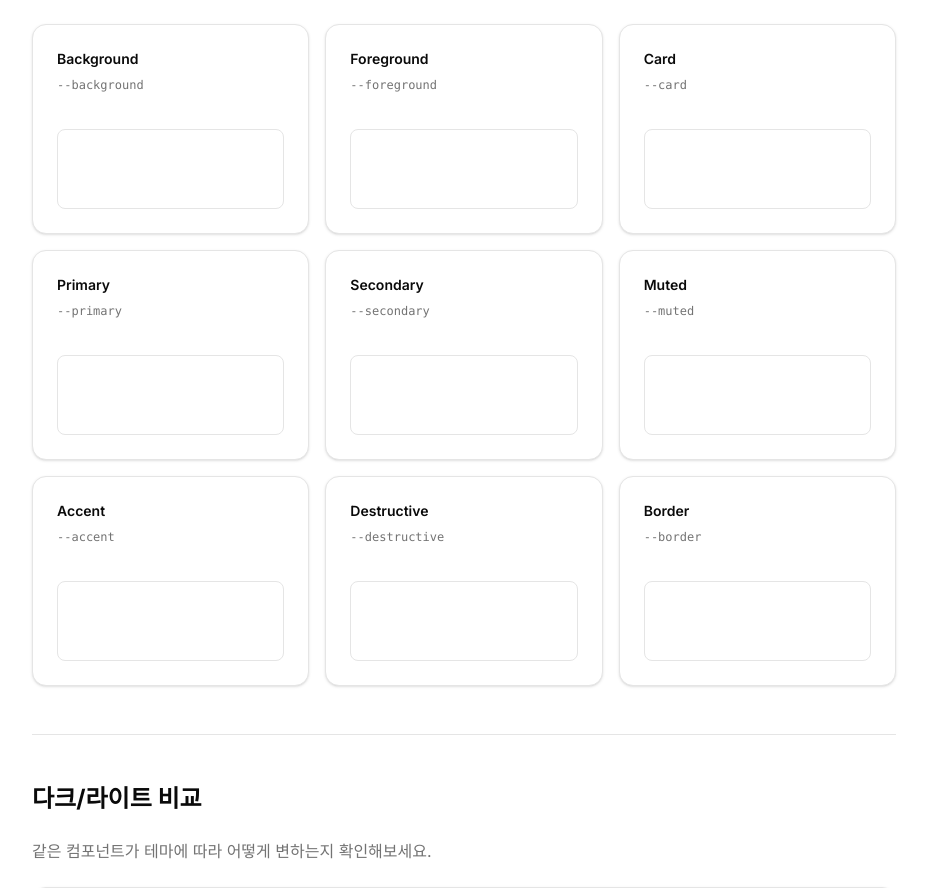
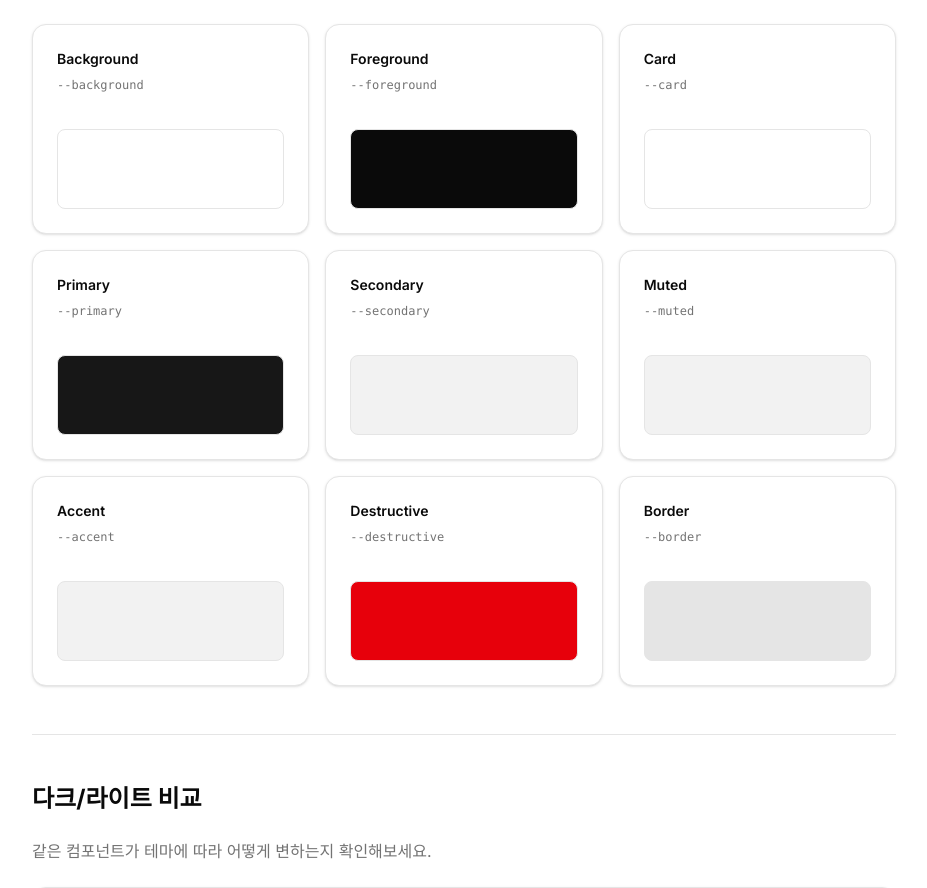
Before and after one commit to Coldpumpkin412/starter-kit, a Next.js app: page /examples/theme in a window 1280 px wide. Shown: the part 1028-1916 px from the top of the page, without its empty margins (176-1103 px from the left). Built offline with nearby package versions, Linux system fonts and the light colour scheme.

Commit message:
🐛 fix: 테마 예제 페이지 CSS 변수 직접 사용
- backgroundColor: hsl(var(...)) → var(...)로 수정
- TailwindCSS v4 CSS 변수 시스템에 직접 사용

```diff
--- a/src/app/examples/theme/page.tsx
+++ b/src/app/examples/theme/page.tsx
@@ -118,7 +118,7 @@ export function CurrentTheme() {
               </CardHeader>
               <CardContent>
                 <div className="h-20 w-full rounded-md border border-border" style={{
-                  backgroundColor: `hsl(var(${color.var}))`
+                  backgroundColor: `var(${color.var})`
                 }} />
               </CardContent>
             </Card>
```
